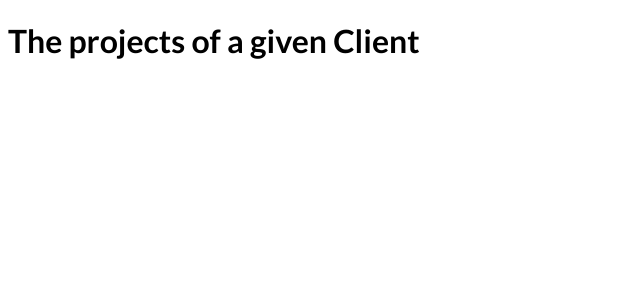
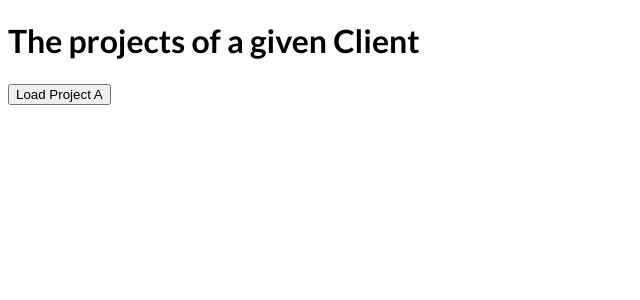
Before and after one commit to Zangetsu95/nextjs-course-code, a Next.js app: page /clients/kratos in a window 1280 px wide. Shown: the top 300 px of the page, without its empty margins (0-640 px from the left). Built offline with nearby package versions, Linux system fonts and the light colour scheme.

Commit message:
Navigating Programmatically

```diff
--- a/pages/clients/[id]/index.js
+++ b/pages/clients/[id]/index.js
@@ -1,7 +1,22 @@
+import { useRouter } from "next/router"
+
 function ClientProjectsPage() {
+
+    const router = useRouter()
+
+    console.log(router.query)
+
+    function loadProjectHandler() {
+        router.push({
+            pathname: '/clients/[id]/[clientprojectid]',
+            query: { id: 'max', clientprojectid: 'projecta' }
+        })
+    }
+
     return (
         <div>
             <h1>The projects of a given Client</h1>
+            <button onClick={loadProjectHandler}>Load Project A</button>
         </div>
     )
 }
```
